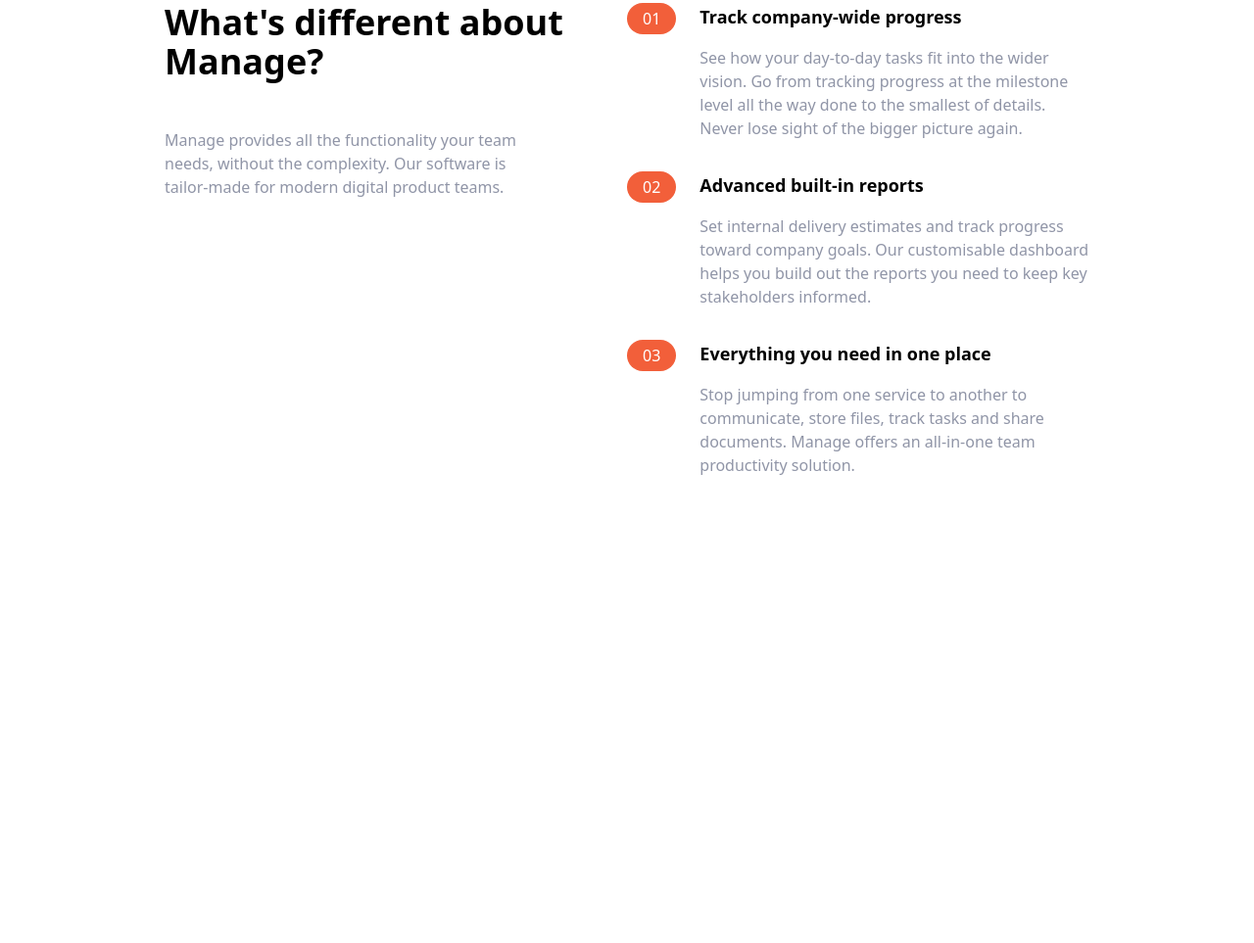
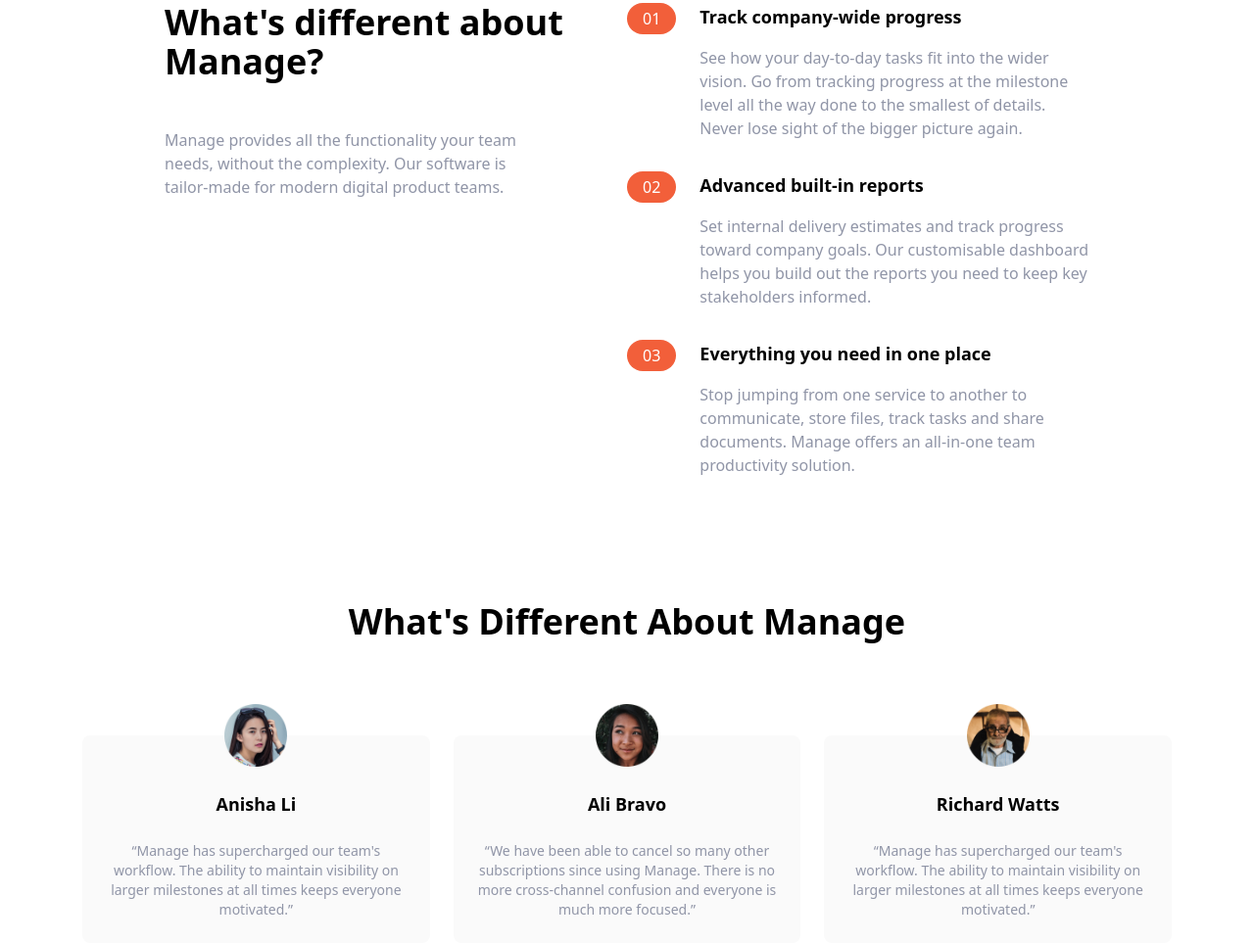
Before and after one commit to TaulantSela/tailwind-playground, a website: page index.html in a window 1280 px wide. Shown: the part 653-1616 px from the top of the page at 98% size. Before the commit the page ends 1140 px from the top, so only its background shows below. Drawn offline with Linux system fonts and the light colour scheme.

Commit message:
add testimonial

```diff
--- a/index.html
+++ b/index.html
@@ -174,5 +174,33 @@
         </div>
       </div>
     </section>
+    <!-- Testimonials -->
+    <section id="testimonials">
+      <div class="max-w-6xl px-5 mx-auto mt-32 text-center">
+        <h2 class="text-4xl font-bold text-center">
+          What's Different About Manage
+        </h2>
+        <div class="flex flex-col mt-24 md:flex-row md:space-x-6">
+
+          <div class="flex flex-col items-center p-6 space-y-6 rounded-lg bg-veryLightGray md:w-1/3">
+            <img src="img/avatar-anisha.png" class="w-16 -mt-14" alt="">
+            <h5 class="text-lg font-bold">Anisha Li</h5>
+            <p class="text-sm text-darkGrayishBlue">“Manage has supercharged our team's workflow. The ability to maintain visibility on larger milestones at all times keeps everyone motivated.”</p>
+        </div>
+
+          <div class="hidden flex-col items-center p-6 space-y-6 rounded-lg bg-veryLightGray md:w-1/3 md:flex">
+            <img src="img/avatar-ali.png" class="w-16 -mt-14" alt="">
+            <h5 class="text-lg font-bold">Ali Bravo</h5>
+            <p class="text-sm text-darkGrayishBlue">“We have been able to cancel so many other subscriptions since using Manage. There is no more cross-channel confusion and everyone is much more focused.” </p>
+        </div>
+
+          <div class="hidden flex-col items-center p-6 space-y-6 rounded-lg bg-veryLightGray md:w-1/3 md:flex">
+            <img src="img/avatar-richard.png" class="w-16 -mt-14" alt="">
+            <h5 class="text-lg font-bold">Richard Watts</h5>
+            <p class="text-sm text-darkGrayishBlue">“Manage has supercharged our team's workflow. The ability to maintain visibility on larger milestones at all times keeps everyone motivated.”</p>
+        </div>
+
+      </div>
+    </section>
   </body>
 </html>
```
Also changed, not shown: css/main.css.
